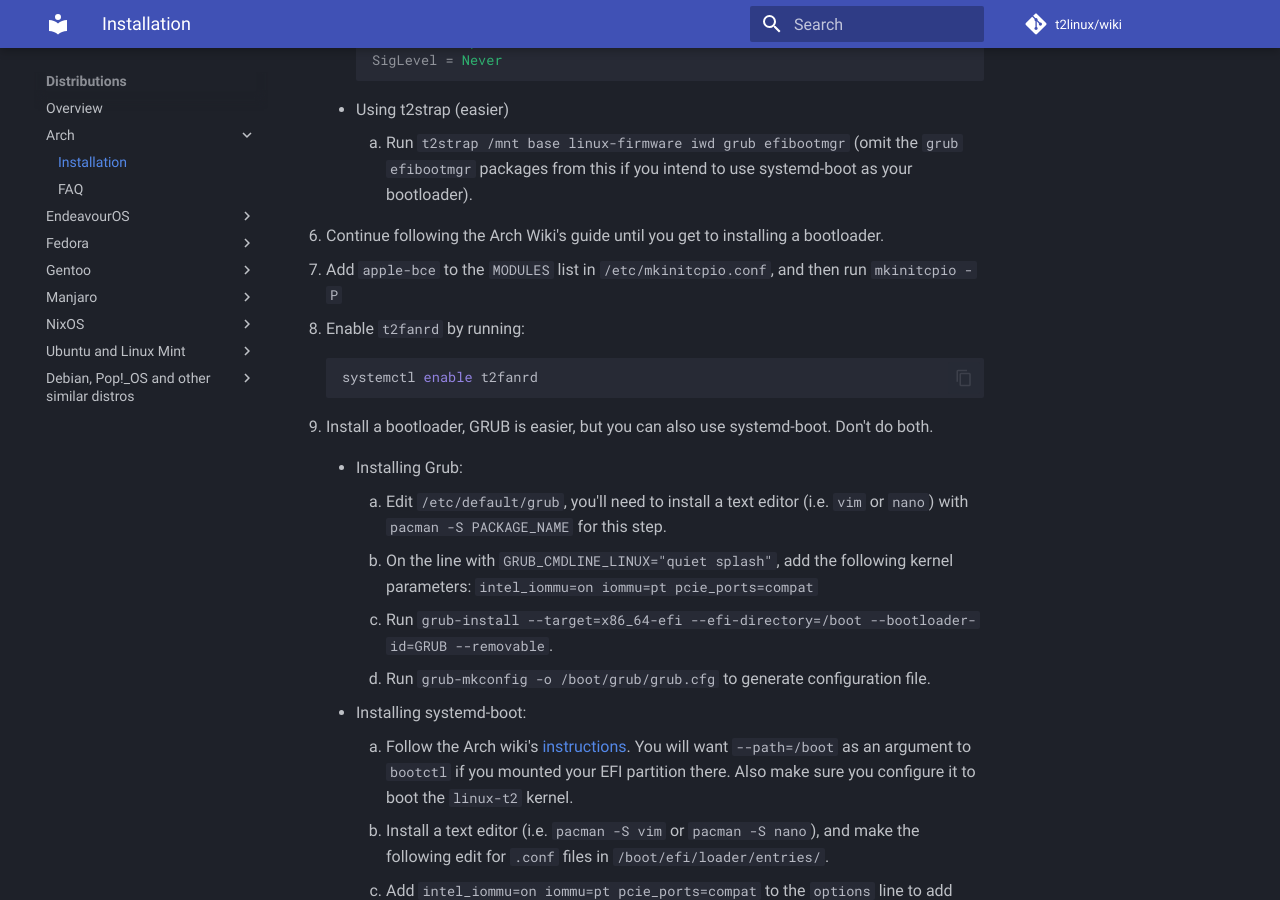
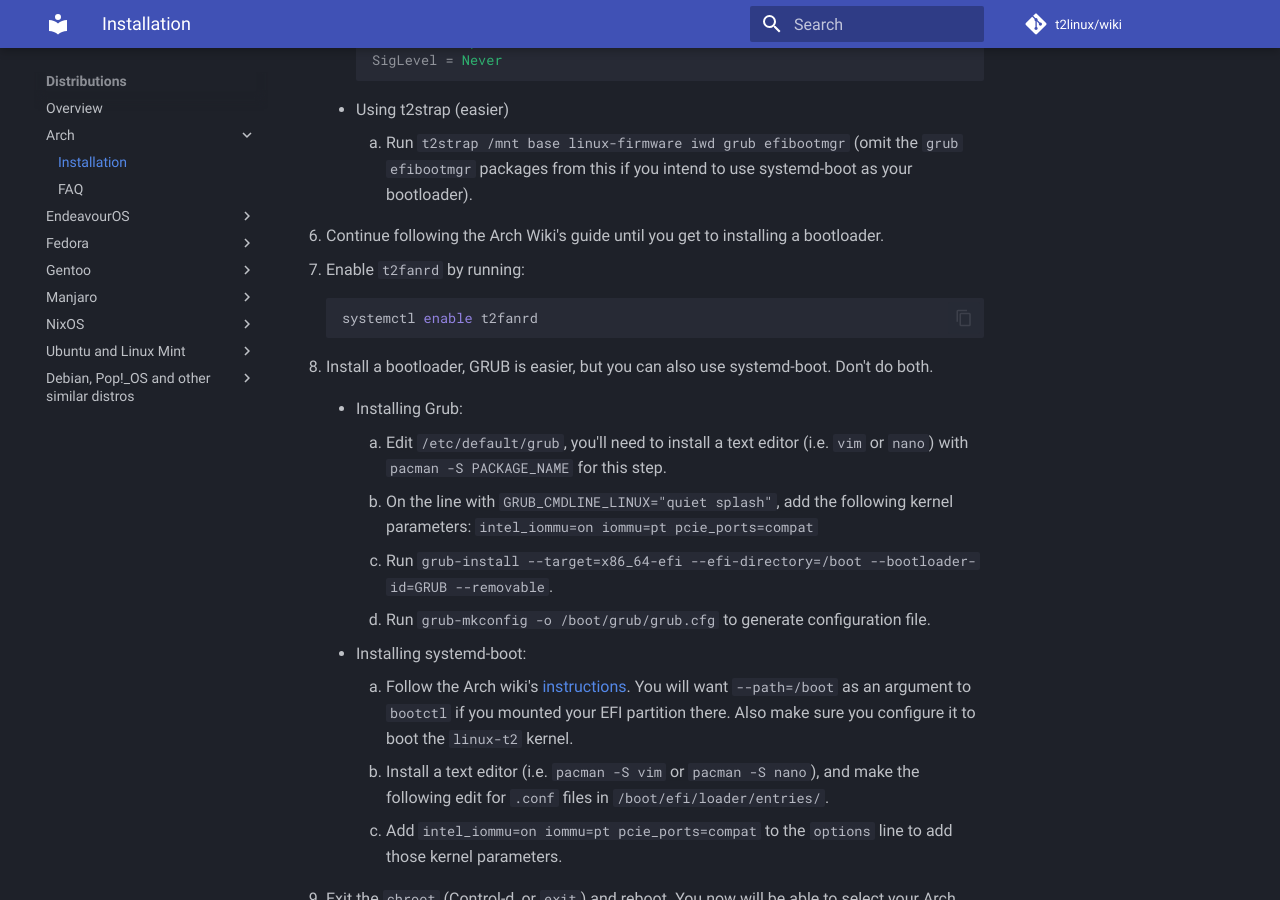
Before and after one commit to t2linux/wiki, an MkDocs documentation site: the page built from docs/distributions/arch/installation.md, in a window 1280 px wide and 900 px high, scrolled down 1189 px. Built offline with MkDocs 1.6.1 and Material for MkDocs 9.7.7, drawn with Linux system fonts in a browser that asks for light colours; comment, search, counter and statistics services are not loaded.

Commit message:
Arch: remove step to add bce to mkinitcpio
We don't need to do this now.

````diff
--- a/docs/distributions/arch/installation.md
+++ b/docs/distributions/arch/installation.md
@@ -41,15 +41,13 @@ You will need:
 
 6. Continue following the Arch Wiki's guide until you get to installing a bootloader.
 
-7. Add `apple-bce` to the `MODULES` list in `/etc/mkinitcpio.conf`, and then run `mkinitcpio -P`
-
-8. Enable `t2fanrd` by running:
+7. Enable `t2fanrd` by running:
 
      ```bash
      systemctl enable t2fanrd
      ```
 
-9. Install a bootloader, GRUB is easier, but you can also use systemd-boot. Don't do both.
+8. Install a bootloader, GRUB is easier, but you can also use systemd-boot. Don't do both.
 
     -   Installing Grub:
 
````
Also changed, not shown: other parts of docs/distributions/arch/installation.md (+1 -1 lines).
